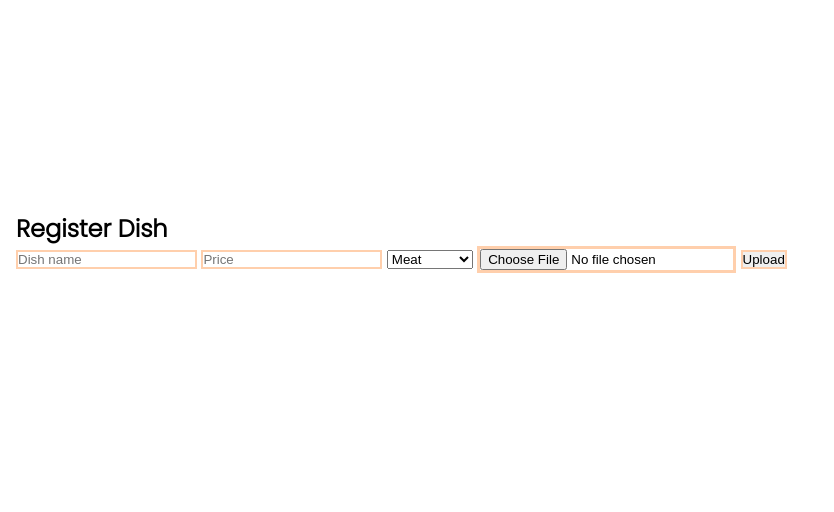
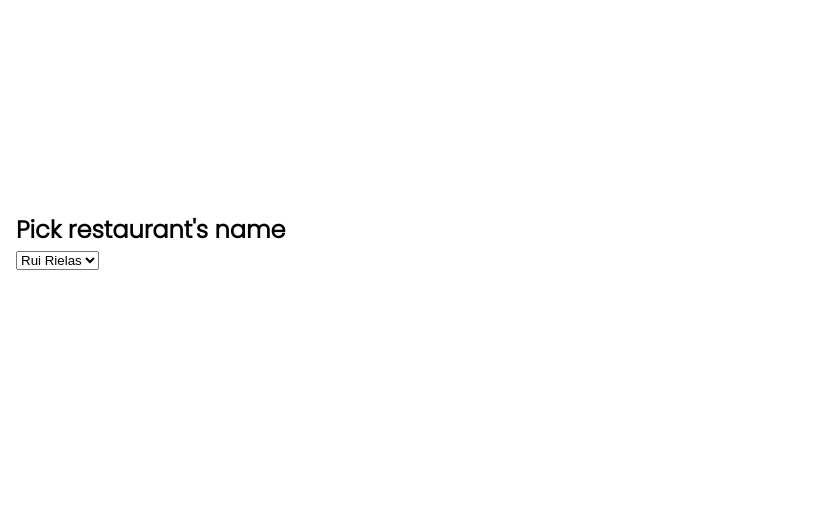
Before and after one commit to ICWeiner/FEUP-LTW, a PHP site: page /addDishPage.php in a window 1280 px wide. Shown: the part 80-592 px from the top of the page, without its empty margins (0-834 px from the left). Run offline with PHP 8.4, Linux system fonts and the light colour scheme; the visitor is signed in with stand-in values (Sample User, id 1); data comes from the database, SQL or seed files in the repository.

Commit message:
added restaurant picker page

```diff
--- a/addDishPage.php
+++ b/addDishPage.php
@@ -10,10 +10,13 @@
     require_once('database/connection.db.php');
 	require_once('templates/common.tpl.php');
     require_once('templates/addRestaurant.php');
+    require_once('database/restaurant.class.php');
 
 	$db = getDatabaseConnection();
 
+    $restaurants = Restaurant::getRestaurantsByOwner($db, $_SESSION['id']);
+
     drawHeader($_SESSION['name']);
-    drawDishRegister();
+    drawRestaurantDropDown($restaurants);
     drawFooter();
 ?>
--- a/database/restaurant.class.php
+++ b/database/restaurant.class.php
@@ -93,5 +93,20 @@
 
 			return $id;
 		}
+
+		static function getRestaurantsByOwner(PDO $db, int $id) : array {
+			$stmt = $db->prepare('SELECT RestaurantId, RestaurantName FROM Restaurant WHERE OwnerId = ?');
+			$stmt->execute(array($id));
+
+			$restaurants = array();
+
+			while($restaurant = $stmt->fetch()){
+				$restaurants[] = array(
+				'id' => $restaurant['RestaurantId'],
+				'name' => $restaurant['RestaurantName']);
+			}
+
+			return $restaurants;
+		}
 	}
 ?>
--- a/templates/addRestaurant.php
+++ b/templates/addRestaurant.php
@@ -28,7 +28,7 @@
 							<option value="Meat">Meat</option>
 							<option value="Fish">Fish</option>
 							<option value="Vegetarian">Vegetarian</option>
-							<option value="Dieet">Diet</option>
+							<option value="Diet">Diet</option>
 							<option value="Dessert">Dessert</option>
 						</select>
 						<input type="file" name="dishImage" required><!--TODO: Style this :^) -->
@@ -39,3 +39,23 @@
 		</body>
 	</html>
 <?php } ?>
+
+<?php function drawRestaurantDropDown($restaurants) { ?>
+			<main>
+				<div id="draw">
+					<h2>Pick restaurant's name</h2>
+					<form action="action_addDish.php" method="post" enctype="multipart/form-data">
+						<select type="text" name="name" placeholder="name" required>
+							<?php if( !empty($restaurants)){
+								foreach ($restaurants as $restaurant){ ?>
+									<option value="<?=$restaurant['id']?>">
+										<?=$restaurant['name']?>
+									</option>
+							<?php } } ?>
+						</select>
+					</form>
+				</div>
+			</main>
+		</body>
+	</html>
+<?php } ?>
--- a/templates/common.tpl.php
+++ b/templates/common.tpl.php
@@ -21,6 +21,7 @@
 						<li><a class="menu__item" href="home.php">Home</a></li>
 						<li><a class="menu__item" href="profile.php">Profile</a></li>
 						<li><a class="menu__item" href="addRestaurantPage.php">Add Restaurant</a></li>
+						<li><a class="menu__item" href="addDishPage.php">Add Dish</a></li>
 						<li><a class="menu__item" href="action_logout.php">Logout</a></li>
 					</ul>
 				</div>
```
